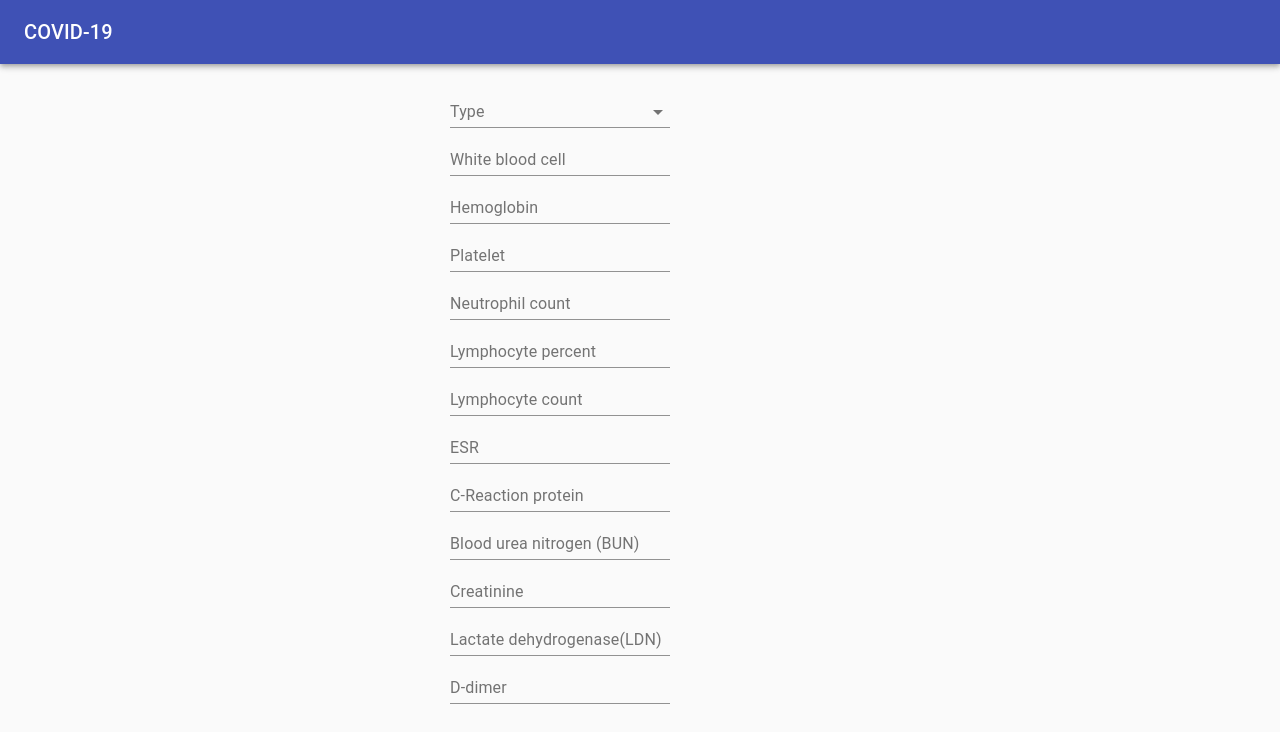
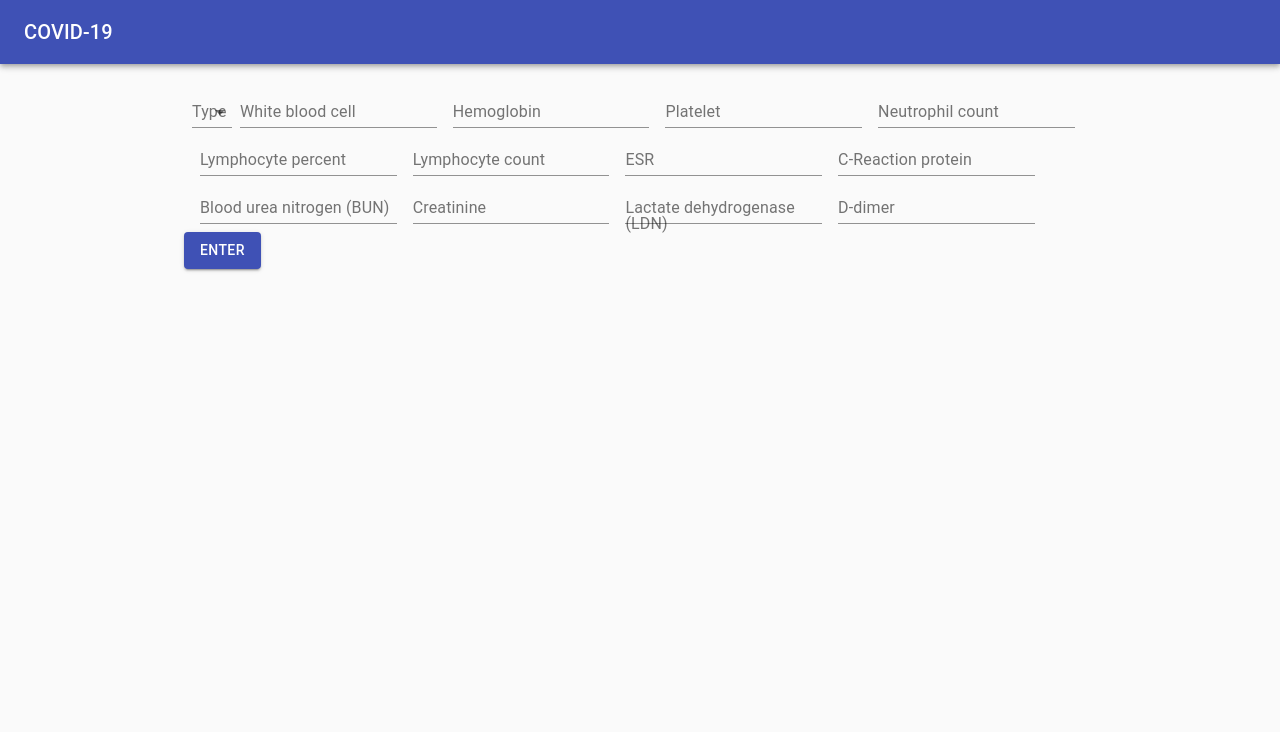
Before and after one commit to forrestbao/covid-19, a React (Create React App) app in the folder web/: page / in a window 1280 px wide. Shown: the top 732 px of the page. Built offline with nearby package versions, Linux system fonts and the light colour scheme.

Commit message:
web: update HomePage

```diff
--- a/web/src/components/NumberInput.tsx
+++ b/web/src/components/NumberInput.tsx
@@ -1,19 +1,17 @@
 import React, { useCallback } from 'react'
-import { TextField } from '@material-ui/core'
+import { TextField, TextFieldProps } from '@material-ui/core'
 
-const NumberInput: React.FC<{
+const NumberInput: React.FC<TextFieldProps & {
   label: string
   field: number
-  onChange: (index: number, value: number) => void
-}> = ({ label, field, onChange: callback }) => {
+  callback: (index: number, value: number) => void
+}> = ({ label, field, callback, ...props }) => {
   const onChange: React.ChangeEventHandler<HTMLTextAreaElement | HTMLInputElement> =
     useCallback((target) => {
       callback(field, Number(target.target.value))
     }, [field, callback])
   return (
-    <form>
-      <TextField onChange={onChange} label={label} type='number'/>
-    </form>
+    <TextField onChange={onChange} label={label} type='number' {...props}/>
   )
 }
 
--- a/web/src/pages/Home.tsx
+++ b/web/src/pages/Home.tsx
@@ -1,6 +1,6 @@
 import React, { useCallback } from 'react'
 import { useLocalStore, useObserver } from 'mobx-react'
-import { Container, CssBaseline, FormControl, InputLabel, MenuItem, Select } from '@material-ui/core'
+import { Container, CssBaseline, FormControl, InputLabel, MenuItem, Select, Button } from '@material-ui/core'
 import { makeStyles } from '@material-ui/core/styles'
 import NumberInput from '../components/NumberInput'
 
@@ -21,8 +21,16 @@ const useFormStore = () => {
 
 const useStyles = makeStyles(theme => ({
   formControl: {
+    display: 'flex',
+    flexDirection: 'row',
+    flexWrap: 'wrap',
     margin: theme.spacing(1),
     minWidth: 120
+  },
+  inputField: {
+    marginLeft: theme.spacing(1),
+    marginRight: theme.spacing(1),
+    width: '25ch'
   }
 }))
 
@@ -32,29 +40,35 @@ const HomePageConsumer: React.FC = () => {
   const setField = useCallback((index: number, value: number) => {
     formStore.form[index] = value
   }, [formStore.form])
+  const enter = useCallback(() => {
+    // todo
+  }, [formStore.form, formStore.type])
   return useObserver(() => (
-    <Container maxWidth='xs'>
+    <Container maxWidth='md'>
       <CssBaseline/>
       <FormControl className={classes.formControl} style={{ marginTop: '1rem' }}>
         <InputLabel>Type</InputLabel>
-        <Select>
+        <Select onChange={(event) => {
+          formStore.type = Number(event.target.value as number)
+        }}>
           <MenuItem value={0}>Mild vs Viral</MenuItem>
           <MenuItem value={1}>Severe vs Viral</MenuItem>
           <MenuItem value={2}>Mild vs Severe</MenuItem>
         </Select>
-        <NumberInput label='White blood cell' field={0} onChange={setField}/>
-        <NumberInput label='Hemoglobin' field={1} onChange={setField}/>
-        <NumberInput label='Platelet' field={2} onChange={setField}/>
-        <NumberInput label='Neutrophil count' field={3} onChange={setField}/>
-        <NumberInput label='Lymphocyte percent' field={4} onChange={setField}/>
-        <NumberInput label='Lymphocyte count' field={5} onChange={setField}/>
-        <NumberInput label='ESR' field={6} onChange={setField}/>
-        <NumberInput label='C-Reaction protein' field={7} onChange={setField}/>
-        <NumberInput label='Blood urea nitrogen (BUN)' field={8} onChange={setField}/>
-        <NumberInput label='Creatinine' field={9} onChange={setField}/>
-        <NumberInput label='Lactate dehydrogenase(LDN)' field={10} onChange={setField}/>
-        <NumberInput label='D-dimer' field={11} onChange={setField}/>
+        <NumberInput className={classes.inputField} label='White blood cell' field={0} callback={setField}/>
+        <NumberInput className={classes.inputField} label='Hemoglobin' field={1} callback={setField}/>
+        <NumberInput className={classes.inputField} label='Platelet' field={2} callback={setField}/>
+        <NumberInput className={classes.inputField} label='Neutrophil count' field={3} callback={setField}/>
+        <NumberInput className={classes.inputField} label='Lymphocyte percent' field={4} callback={setField}/>
+        <NumberInput className={classes.inputField} label='Lymphocyte count' field={5} callback={setField}/>
+        <NumberInput className={classes.inputField} label='ESR' field={6} callback={setField}/>
+        <NumberInput className={classes.inputField} label='C-Reaction protein' field={7} callback={setField}/>
+        <NumberInput className={classes.inputField} label='Blood urea nitrogen (BUN)' field={8} callback={setField}/>
+        <NumberInput className={classes.inputField} label='Creatinine' field={9} callback={setField}/>
+        <NumberInput className={classes.inputField} label='Lactate dehydrogenase (LDN)' field={10} callback={setField}/>
+        <NumberInput className={classes.inputField} label='D-dimer' field={11} callback={setField}/>
       </FormControl>
+      <Button onClick={enter} variant='contained' color='primary'>Enter</Button>
     </Container>
   ))
 }
```
